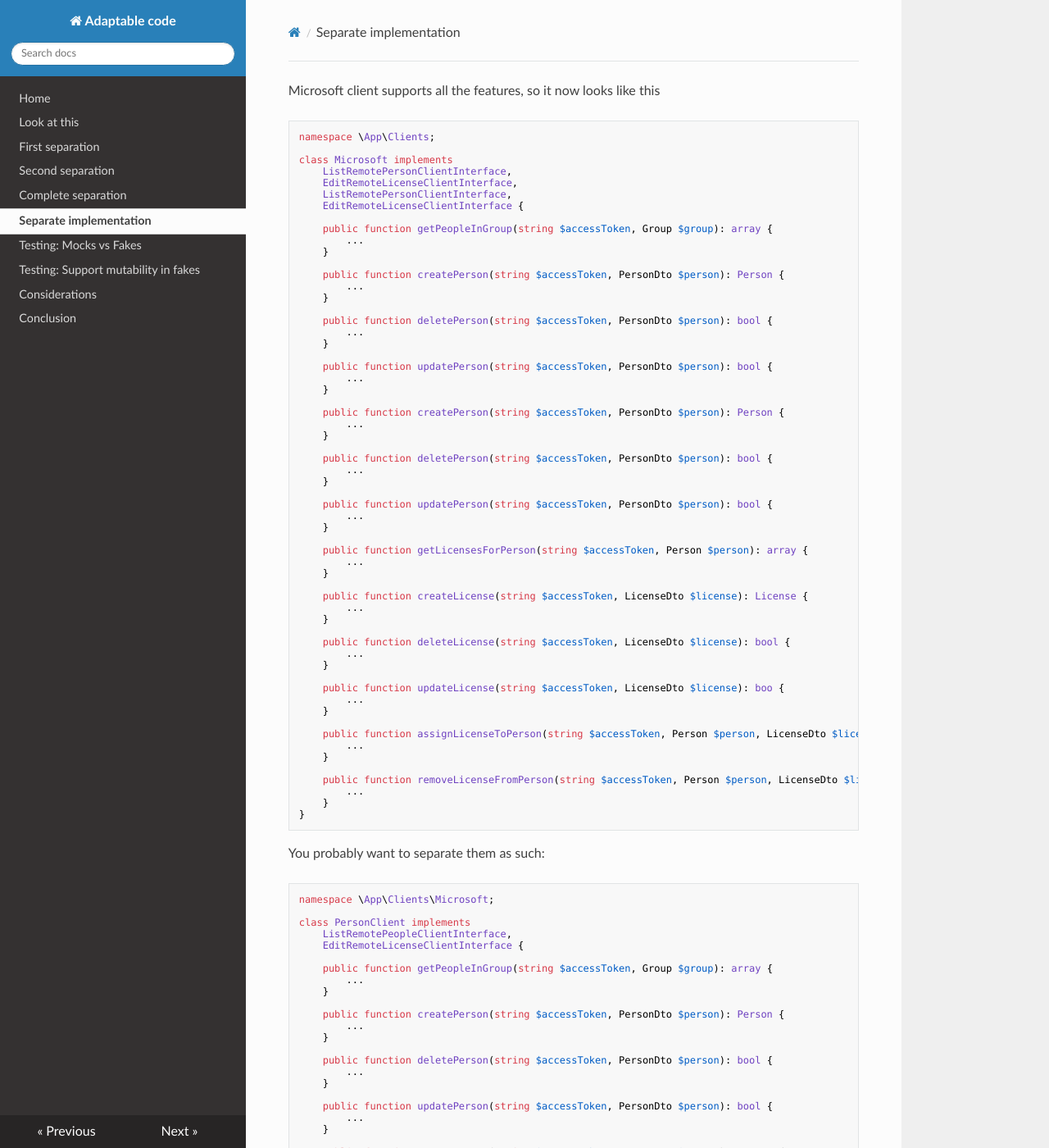
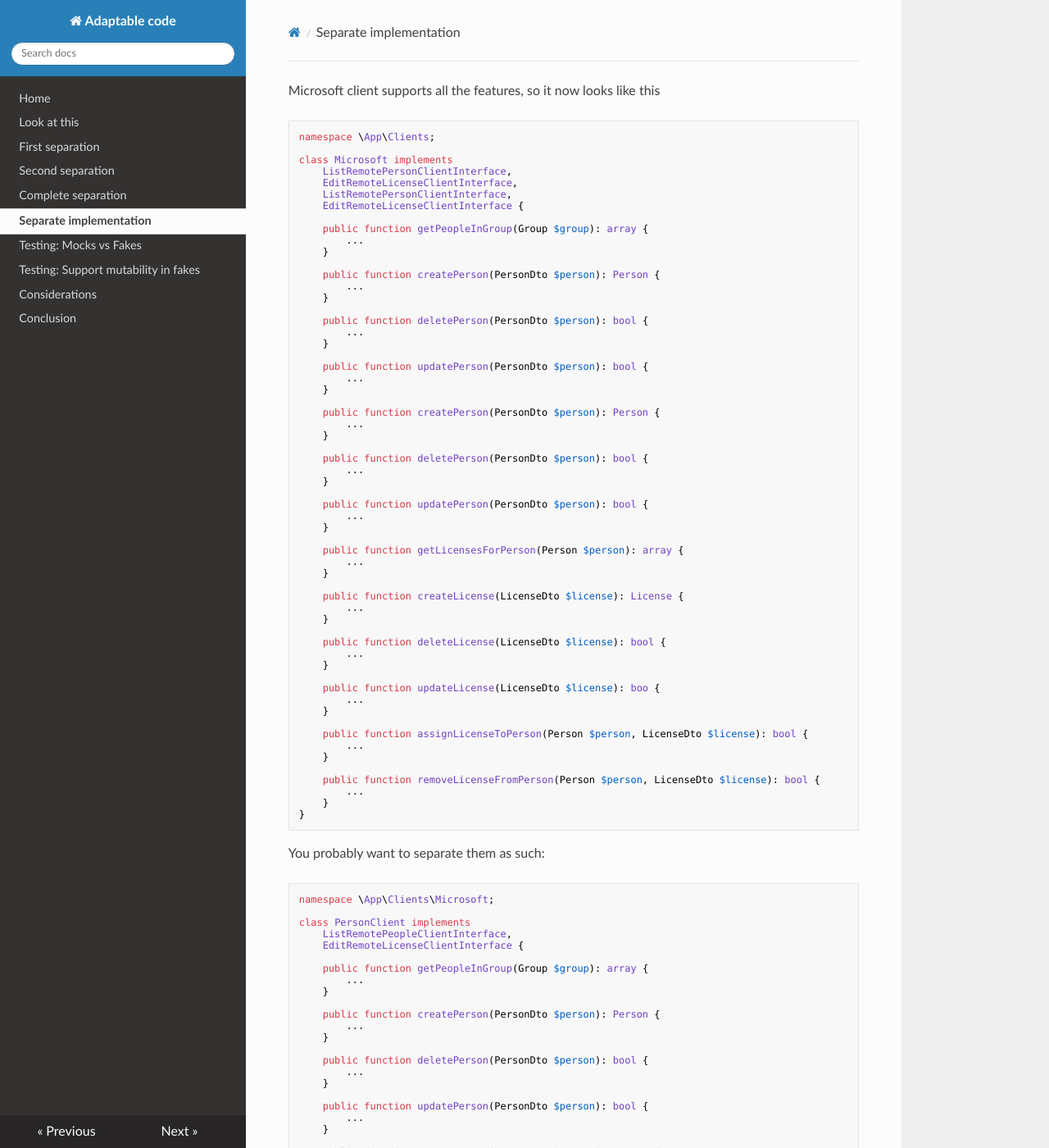
Before and after one commit to jaspermutsaerts-paqt/adaptable-code, an MkDocs documentation site: the page built from docs/4-large-clients.md, in a window 1280 px wide and 1400 px high. Shown: the whole window at 82% size. Built offline with MkDocs 1.6.1, drawn with Linux system fonts in a browser that asks for light colours; nearby versions of some CDN libraries; some of the changed text lies outside the part shown.

Commit message:
Access token should not be part of the interface

```diff
--- a/docs/4-large-clients.md
+++ b/docs/4-large-clients.md
@@ -9,55 +9,55 @@ class Microsoft implements
     ListRemotePersonClientInterface,
     EditRemoteLicenseClientInterface {
 
-    public function getPeopleInGroup(string $accessToken, Group $group): array {
+    public function getPeopleInGroup(Group $group): array {
         ...
     }
 
-    public function createPerson(string $accessToken, PersonDto $person): Person {
+    public function createPerson(PersonDto $person): Person {
         ...
     }
 
-    public function deletePerson(string $accessToken, PersonDto $person): bool {
+    public function deletePerson(PersonDto $person): bool {
         ...
     }
 
-    public function updatePerson(string $accessToken, PersonDto $person): bool {
+    public function updatePerson(PersonDto $person): bool {
         ...
     }
 
-    public function createPerson(string $accessToken, PersonDto $person): Person {
+    public function createPerson(PersonDto $person): Person {
         ...
     }
 
-    public function deletePerson(string $accessToken, PersonDto $person): bool {
+    public function deletePerson(PersonDto $person): bool {
         ...
     }
 
-    public function updatePerson(string $accessToken, PersonDto $person): bool {
+    public function updatePerson(PersonDto $person): bool {
         ...
     }
 
-    public function getLicensesForPerson(string $accessToken, Person $person): array {
+    public function getLicensesForPerson(Person $person): array {
         ...
     }
 
-    public function createLicense(string $accessToken, LicenseDto $license): License {
+    public function createLicense(LicenseDto $license): License {
         ...
     }
 
-    public function deleteLicense(string $accessToken, LicenseDto $license): bool {
+    public function deleteLicense(LicenseDto $license): bool {
         ...
     }
 
-    public function updateLicense(string $accessToken, LicenseDto $license): boo {
+    public function updateLicense(LicenseDto $license): boo {
         ...
     }
 
-    public function assignLicenseToPerson(string $accessToken, Person $person, LicenseDto $license): bool {
+    public function assignLicenseToPerson(Person $person, LicenseDto $license): bool {
         ...
     }
 
-    public function removeLicenseFromPerson(string $accessToken, Person $person, LicenseDto $license): bool {
+    public function removeLicenseFromPerson(Person $person, LicenseDto $license): bool {
         ...
     }
 }
@@ -73,31 +73,31 @@ class PersonClient implements
     ListRemotePeopleClientInterface,
     EditRemoteLicenseClientInterface {
 
-    public function getPeopleInGroup(string $accessToken, Group $group): array {
+    public function getPeopleInGroup(Group $group): array {
         ...
     }
 
-    public function createPerson(string $accessToken, PersonDto $person): Person {
+    public function createPerson(PersonDto $person): Person {
         ...
     }
 
-    public function deletePerson(string $accessToken, PersonDto $person): bool {
+    public function deletePerson(PersonDto $person): bool {
         ...
     }
 
-    public function updatePerson(string $accessToken, PersonDto $person): bool {
+    public function updatePerson(PersonDto $person): bool {
         ...
     }
 
-    public function createPerson(string $accessToken, PersonDto $person): Person {
+    public function createPerson(PersonDto $person): Person {
         ...
     }
 
-    public function deletePerson(string $accessToken, PersonDto $person): bool {
+    public function deletePerson(PersonDto $person): bool {
         ...
     }
 
-    public function updatePerson(string $accessToken, PersonDto $person): bool {
+    public function updatePerson(PersonDto $person): bool {
         ...
     }
 }
@@ -110,27 +110,27 @@ class LicenseClient implements
     ListRemoteLicensesClientInterface,
     EditRemoteLicenseClientInterface {
 
-    public function getLicensesForPerson(string $accessToken, Person $person): array {
+    public function getLicensesForPerson(Person $person): array {
         ...
     }
 
-    public function createLicense(string $accessToken, LicenseDto $license): License {
+    public function createLicense(LicenseDto $license): License {
         ...
     }
 
-    public function deleteLicense(string $accessToken, LicenseDto $license): bool {
+    public function deleteLicense(LicenseDto $license): bool {
         ...
     }
 
-    public function updateLicense(string $accessToken, LicenseDto $license): boo {
+    public function updateLicense(LicenseDto $license): boo {
         ...
     }
 
-    public function assignLicenseToPerson(string $accessToken, Person $person, LicenseDto $license): bool {
+    public function assignLicenseToPerson(Person $person, LicenseDto $license): bool {
         ...
     }
 
-    public function removeLicenseFromPerson(string $accessToken, Person $person, LicenseDto $license): bool {
+    public function removeLicenseFromPerson(Person $person, LicenseDto $license): bool {
         ...
     }
 }
```
Also changed, not shown: docs/11-mutability-fakes.md (+5 -5 lines), docs/2-separate-interfaces-subject.md (+6 -6 lines), docs/3-separate-interfaces-functionality.md (+21 -22 lines).
